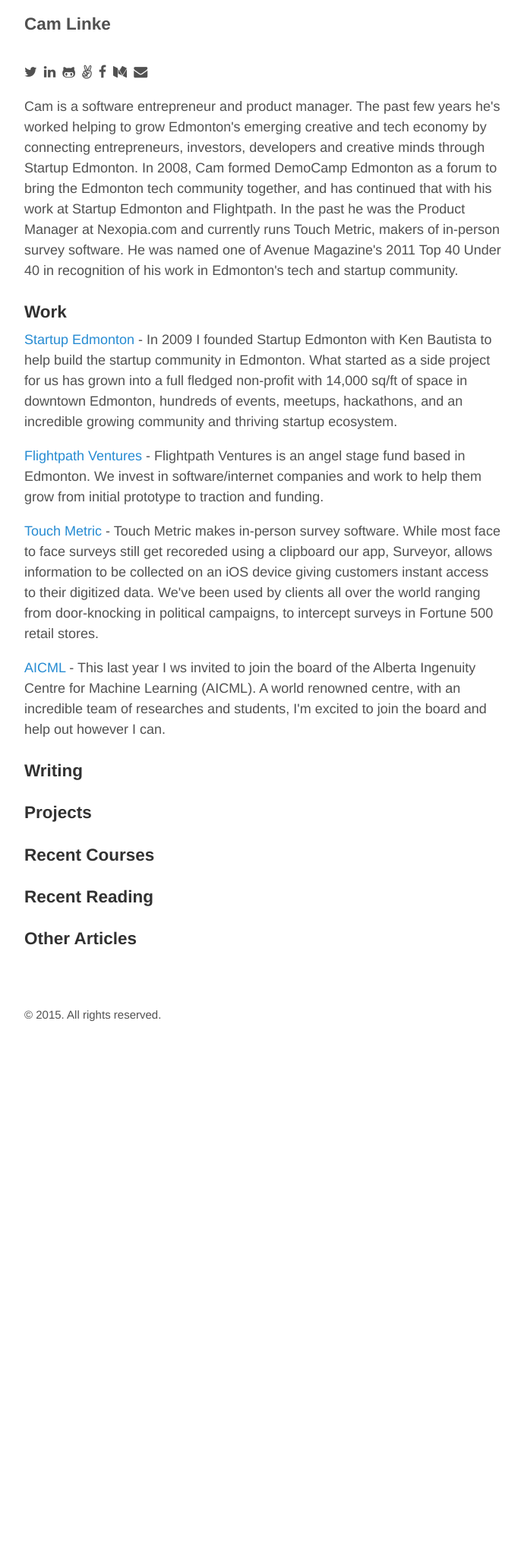
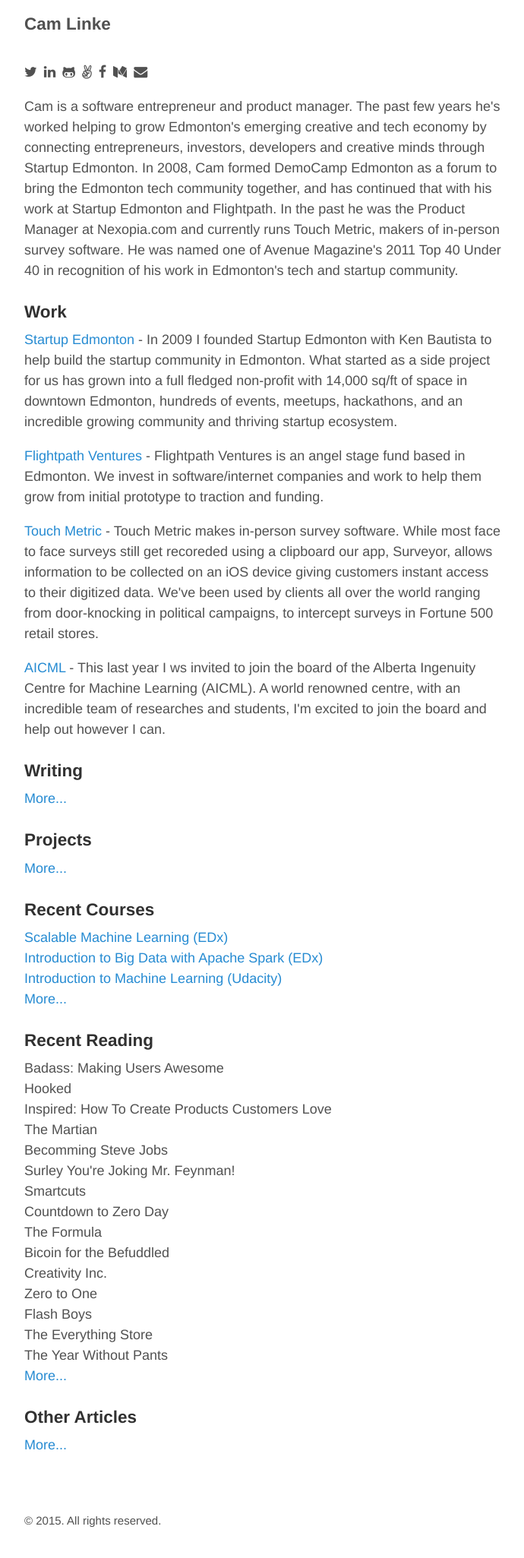
Before and after one commit to camlinke/camlinke.github.io, a Jekyll site: the page built from index.html, in a window 1280 px wide. Shown: the whole page at 76% size, without its empty margins (293-983 px from the left). Built offline with Jekyll 4.4.1, drawn with Linux system fonts in a browser that asks for light colours; nearby versions of some CDN libraries; the list of posts is cut into pages by our own code; before the commit the page ends 1385 px from its top, so only the background shows below that.

Commit message:
cleaned up scss a bit and added content to index page

```diff
--- /dev/null
+++ b/_sass/_custom.scss
@@ -0,0 +1,22 @@
+#icons {
+    padding-left: 0px;
+
+    li {
+        display: inline;
+        padding-right: 4px;
+
+        a {
+            color: #515151;
+        }
+    }
+}
+
+
+
+.frontpage-list {
+    padding-left: 0px;
+
+    li {
+        list-style: none;
+    }
+}
--- a/index.html
+++ b/index.html
@@ -4,11 +4,11 @@
 ---
 <ul id="icons">
     <li><a href="http://twitter.com/camlinke"><i class="fa fa-twitter"></i></a></li>
-    <li><a href="http://linked.com/in/camlinke"><i class="fa fa-linkedin"></i></a></li>
+    <li><a href="https://www.linkedin.com/in/camlinke"><i class="fa fa-linkedin"></i></a></li>
     <li><a href="http://github.com/camlinke"><i class="fa fa-github-alt"></i></a></li>
     <li><a href="http://angel.co/camlinke"><i class="fa fa-angellist"></i></a></li>
     <li><a href="http://facebook.com/camlinke"><i class="fa fa-facebook"></i></a></li>
-    <li><a href="http://medium.com/camlinke"><i class="fa fa-medium"></i></a></li>
+    <li><a href="http://medium.com/@camlinke"><i class="fa fa-medium"></i></a></li>
     <li><a href="mailto:cam.linke@gmail.com"><i class="fa fa-envelope"></i></a></li>
 </ul>
 <p>
@@ -22,11 +22,44 @@
 <p><a href="http://aicml.ca">AICML</a> - This last year I ws invited to join the board of the Alberta Ingenuity Centre for Machine Learning (AICML). A world renowned centre, with an incredible team of researches and students, I'm excited to join the board and help out however I can.</p>
 
 <h3>Writing</h3>
+<ul class="frontpage-list">
+  <li><a href="#">More...</a></li>
+</ul>
 
 <h3>Projects</h3>
+<ul class="frontpage-list">
+  <li><a href="#">More...</a></li>
+</ul>
 
 <h3>Recent Courses</h3>
+<ul class="frontpage-list">
+  <li><a href="https://www.edx.org/course/scalable-machine-learning-uc-berkeleyx-cs190-1x">Scalable Machine Learning (EDx)</a></li>
+  <li><a href="https://www.edx.org/course/introduction-big-data-apache-spark-uc-berkeleyx-cs100-1x">Introduction to Big Data with Apache Spark (EDx)</a></li>
+  <li><a href="https://www.udacity.com/course/intro-to-machine-learning--ud120">Introduction to Machine Learning (Udacity)</a></li>
+  <li><a href="#">More...</a></li>
+</ul>
 
 <h3>Recent Reading</h3>
+<ul class="frontpage-list">
+  <li>Badass: Making Users Awesome</li>
+  <li>Hooked</li>
+  <li>Inspired: How To Create Products Customers Love</li>
+  <li>The Martian</li>
+  <li>Becomming Steve Jobs</li>
+  <li>Surley You're Joking Mr. Feynman!</li>
+  <li>Smartcuts</li>
+  <li>Countdown to Zero Day</li>
+  <li>The Formula</li>
+  <li>Bicoin for the Befuddled</li>
+  <li>Creativity Inc.</li>
+  <li>Zero to One</li>
+  <li>Flash Boys</li>
+  <li>The Everything Store</li>
+  <li>The Year Without Pants</li>
+  <li><a href="#">More...</a></li>
+</ul>
 
 <h3>Other Articles</h3>
+<ul class="frontpage-list">
+  <li><a href="#">More...</a></li>
+</ul>
--- a/styles.scss
+++ b/styles.scss
@@ -26,18 +26,4 @@
 @import "posts";
 @import "pagination";
 @import "message";
-
-
-
-#icons {
-    padding-left: 0px;
-}
-
-#icons li {
-    display: inline;
-    padding-right: 4px;
-}
-
-#icons li a {
-    color: #515151;
-}
+@import "custom";
```
